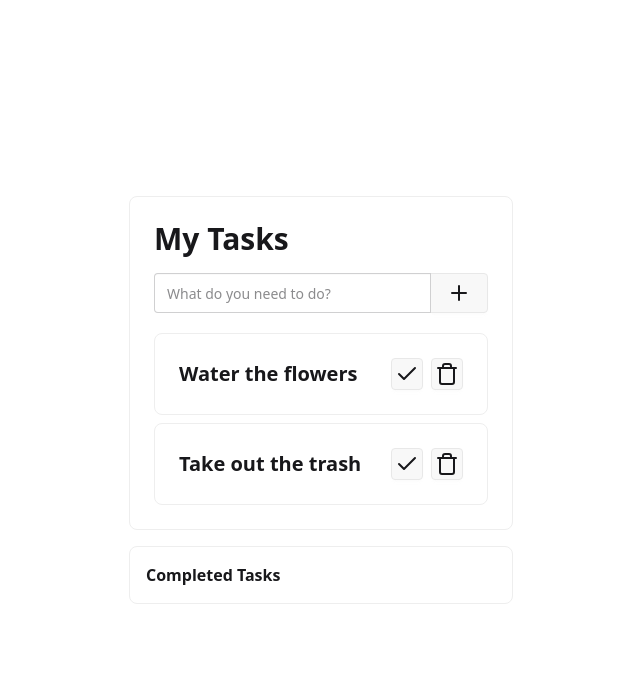
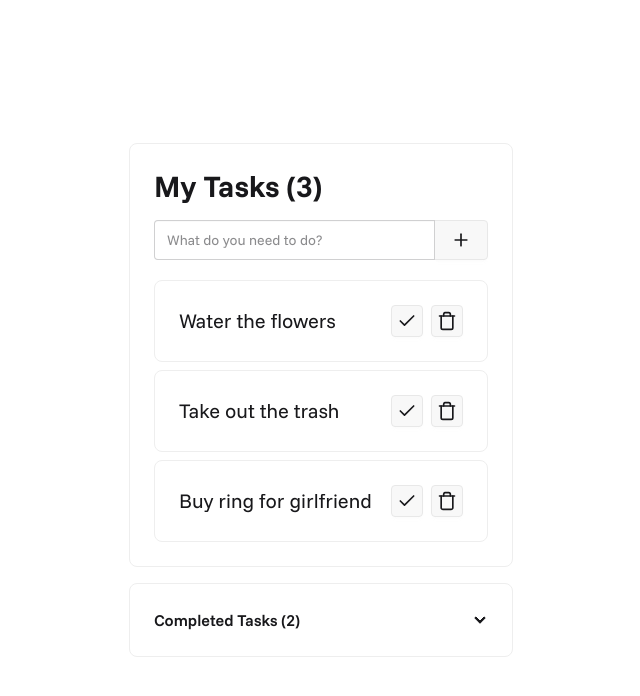
Before and after one commit to kaarelsirel/vitevuetodo, a Vue app: page / in a window 1280 px wide. Shown: the top 696 px of the page, without its empty margins (319-959 px from the left). Built offline with nearby package versions, Linux system fonts and the light colour scheme.

Commit message:
Modified styling and added new font

```diff
--- a/src/components/TaskList.vue
+++ b/src/components/TaskList.vue
@@ -27,14 +27,14 @@ function addNewTask(name: string) {
     <div class="card card-border border-base-300 bg-base-100 w-96">
     <div class="card-body">
       <div class="mb-2">
-        <h2 class="card-title font-bold text-3xl">My Tasks</h2>
+        <h2 class="card-title font-bold text-3xl">My Tasks ({{inProgressTasks.length}})</h2>
       </div>
       <div class="join w-full">
         <label class="input join-item">
           <input type="text" placeholder="What do you need to do?" required v-model="newTaskName" />
         </label>
         <button class="btn join-item hover:btn-neutral" @click="addNewTask(newTaskName)">
-          <Plus/>
+          <Plus size="20"/>
         </button>
       </div>
       <div class="flex flex-col gap-2 mt-3">
@@ -46,14 +46,15 @@ function addNewTask(name: string) {
             @toggle-task="tasksStore.toggleTaskStatus(task.id)"
             @remove-task="tasksStore.remove(task.id)"
         />
-        <h1 v-else>You don't have any tasks in progress.</h1>
+        <h1 v-else>You don't have any tasks to complete.</h1>
       </div>
     </div>
   </div>
-    <div class="collapse bg-base-100 border-base-300 border rounded-lg">
+    <div class="collapse collapse-arrow bg-base-100 border-base-300 border rounded-lg p-2">
       <input type="checkbox" />
-      <div class="collapse-title font-semibold">Completed Tasks</div>
+      <div class="collapse-title font-semibold">Completed Tasks ({{completedTasks.length}})</div>
       <div class="collapse-content text-sm">
+        <div class="flex flex-col gap-2 mt-3">
         <TaskListItem
             v-if="completedTasks.length > 0"
             v-for="task in completedTasks"
@@ -62,7 +63,8 @@ function addNewTask(name: string) {
             @toggle-task="tasksStore.toggleTaskStatus(task.id)"
             @remove-task="tasksStore.remove(task.id)"
         />
-        <h1 v-else>You haven't completed any tasks yet.</h1>
+          <h1 v-else>You haven't completed any tasks yet.</h1>
+        </div>
       </div>
     </div>
   </div>
--- a/src/components/TaskListItem.vue
+++ b/src/components/TaskListItem.vue
@@ -11,14 +11,14 @@ defineProps<{
   <div class="card card-border border-base-300 bg-base-100 w-full">
     <div class="card-body">
       <div class="flex justify-between items-center">
-        <h1 class="text-xl font-bold" :class="{ 'line-through': task.isCompleted }">{{ task.name }}</h1>
+        <h1 class="text-xl" :class="{ 'line-through': task.isCompleted }">{{ task.name }}</h1>
         <div class="flex gap-2">
           <button class="btn btn-square btn-sm" :class="{'hover:btn-warning': task.isCompleted, 'hover:btn-success': !task.isCompleted }" @click="$emit('toggle-task', task.id)">
-            <RotateCcw v-if="task.isCompleted"/>
-            <Check v-else />
+            <RotateCcw v-if="task.isCompleted" size="20"/>
+            <Check v-else size="20"/>
           </button>
           <button class="btn btn-square hover:btn-error btn-sm" @click="$emit('remove-task', task.id)">
-            <Trash />
+            <Trash size="20"/>
           </button>
         </div>
       </div>
--- a/src/stores/tasks.ts
+++ b/src/stores/tasks.ts
@@ -8,6 +8,7 @@ export const useTasksStore = defineStore('tasks', () => {
         {'id': crypto.randomUUID(), 'name': 'Water the flowers', 'isCompleted': false},
         {'id': crypto.randomUUID(), 'name': 'Take out the trash', 'isCompleted': false},
         {'id': crypto.randomUUID(), 'name': 'Complete the tasks', 'isCompleted': true},
+        {'id': crypto.randomUUID(), 'name': 'Buy ring for girlfriend', 'isCompleted': false},
     ]);
 
     let completedTasks: Task[] = computed(() => {
--- a/src/style.css
+++ b/src/style.css
@@ -1,4 +1,15 @@
 @import "tailwindcss";
+
 @plugin "daisyui" {
     themes: light --default;
 }
+
+@font-face{
+    font-family: "FunnelSans";
+    src:local("FunnelSans"),
+    url('src/assets/fonts/FunnelSans-VariableFont_wght.ttf');
+}
+
+@theme {
+    --font-sans: "FunnelSans";
+}
```
Also changed, not shown: src/assets/fonts/FunnelSans-VariableFont_wght.ttf (added), vite.config.ts (line endings or trailing spaces).
